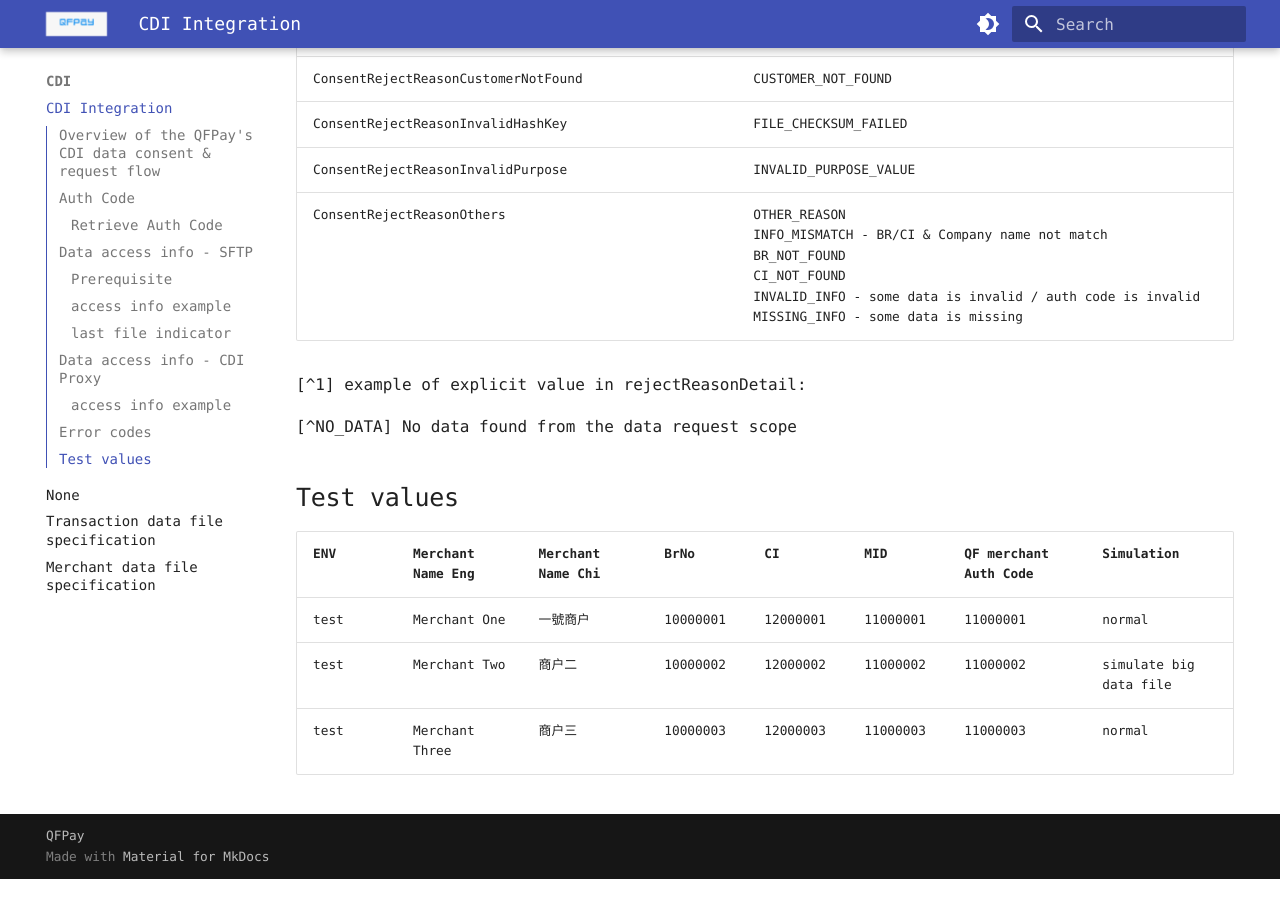
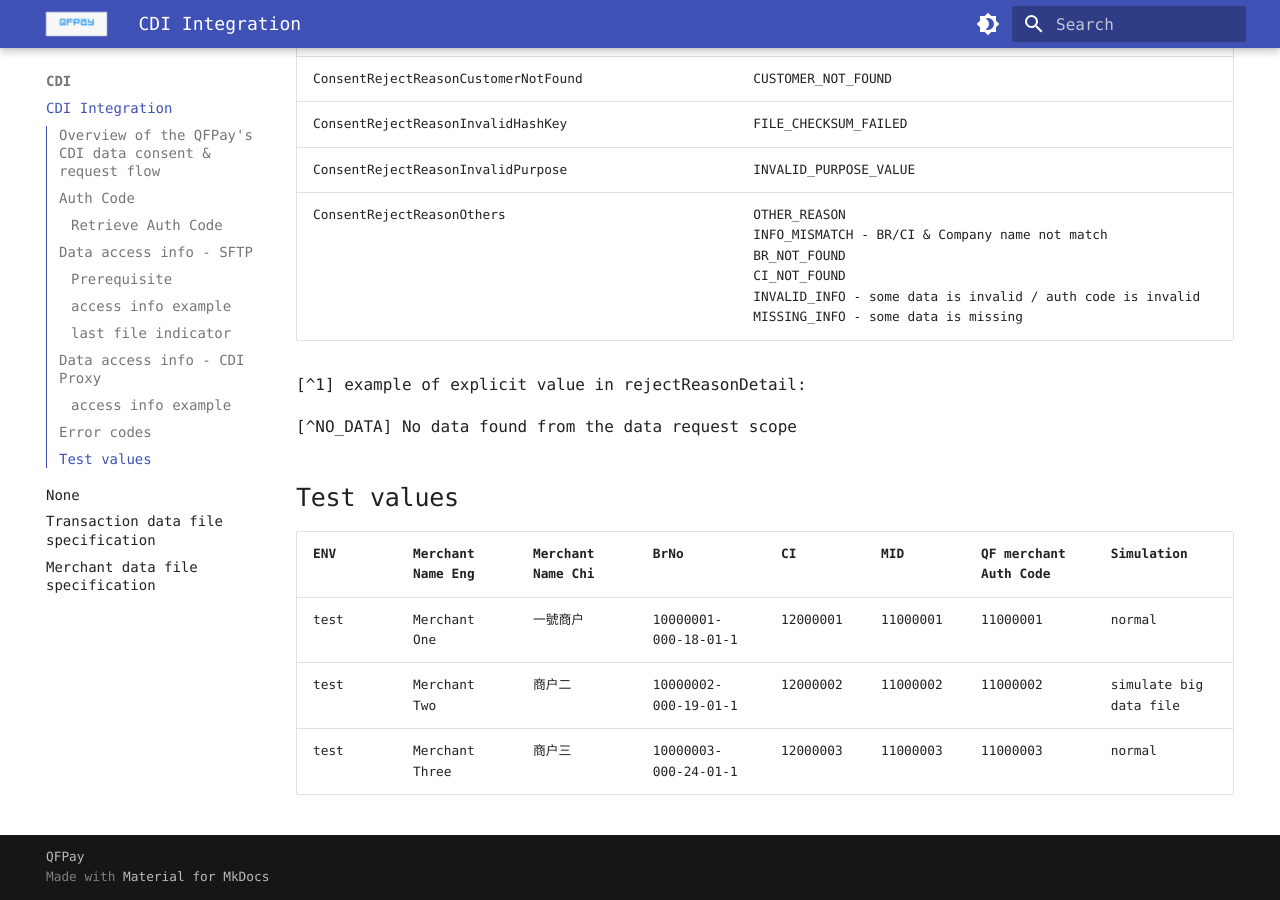
Before and after one commit to yxiaao/docs, an MkDocs documentation site: the page built from docs/cdi/integration.md, in a window 1280 px wide and 900 px high, scrolled down 3200 px. Built offline with MkDocs 1.6.1 and Material for MkDocs 9.7.7, drawn with Linux system fonts in a browser that asks for light colours; some web fonts are replaced; comment, search, counter and statistics services are not loaded; before the commit the page ends 4079 px from its top, so only the background shows below that.

Commit message:
update test values

```diff
--- a/docs/cdi/integration.md
+++ b/docs/cdi/integration.md
@@ -145,6 +145,6 @@
 
 | ENV  | Merchant Name Eng | Merchant Name Chi | BrNo     | CI       | MID      | QF merchant Auth Code | Simulation             |
 |------|-------------------|-------------------|----------|----------|----------|-----------------------|------------------------|
-| test | Merchant One      | 一號商户              | 10000001 | 12000001 | 11000001 | 11000001              | normal                 |
-| test | Merchant Two      | 商户二               | 10000002 | 12000002 | 11000002 | 11000002              | simulate big data file |
-| test | Merchant Three    | 商户三               | 10000003 | 12000003 | 11000003 | 11000003              | normal                 |
+| test | Merchant One      | 一號商户              | 10000001-000-18-01-1 | 12000001 | 11000001 | 11000001              | normal                 |
+| test | Merchant Two      | 商户二               | 10000002-000-19-01-1 | 12000002 | 11000002 | 11000002              | simulate big data file |
+| test | Merchant Three    | 商户三               | 10000003-000-24-01-1 | 12000003 | 11000003 | 11000003              | normal                 |
```
